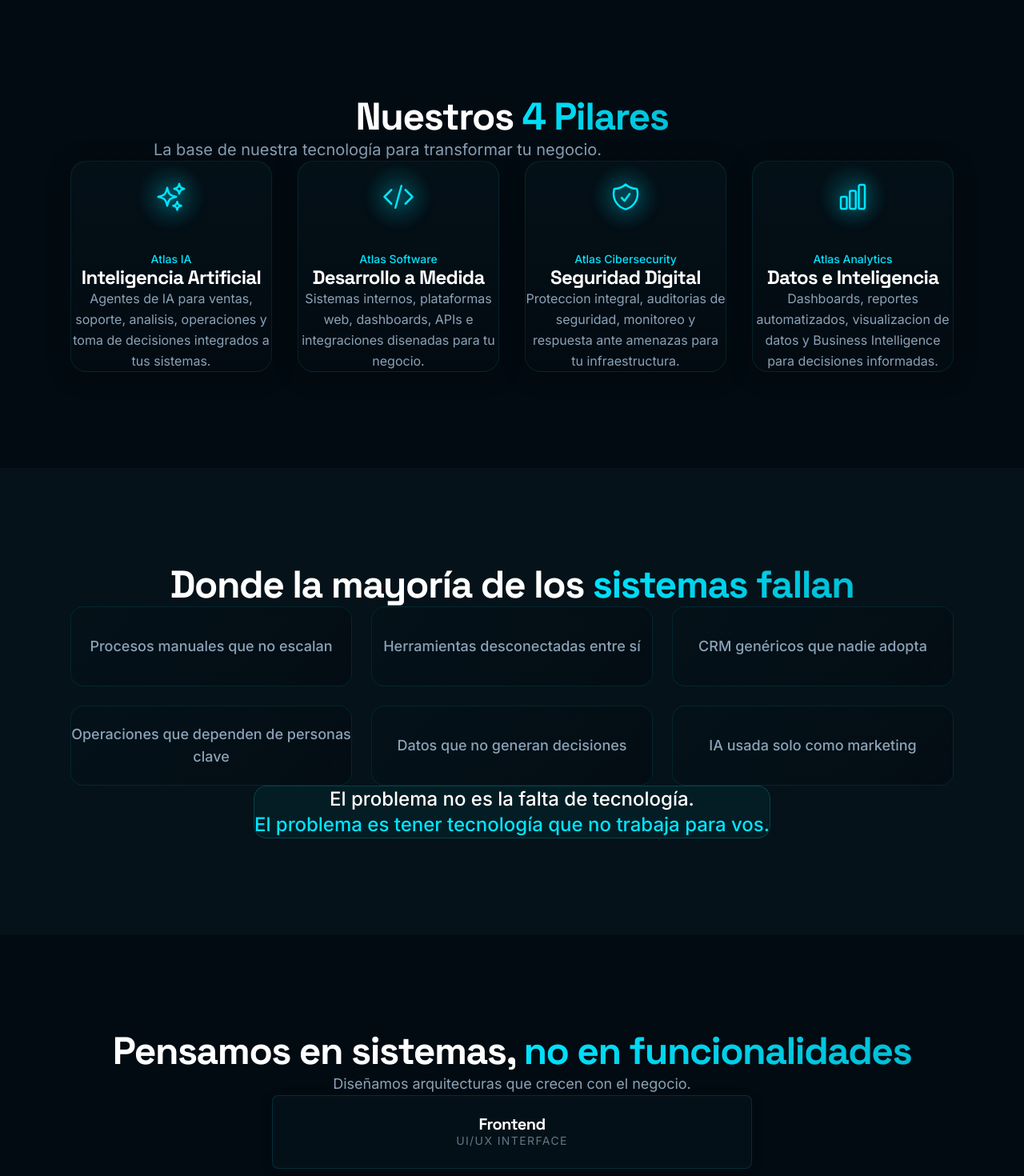
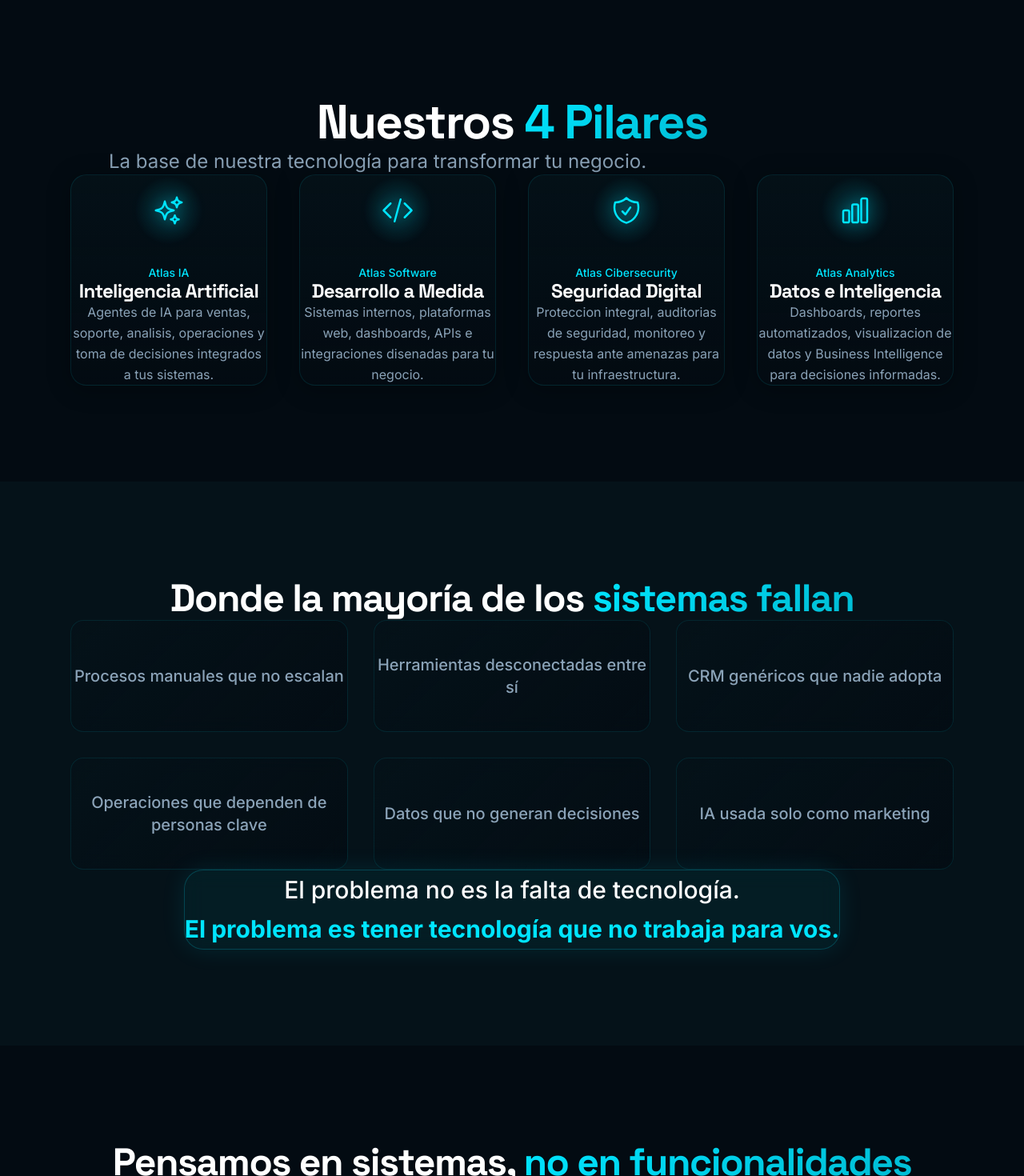
Before and after one commit to MartinPuli/atlasLanding, a Next.js app: page / in a window 1280 px wide. Shown: the part 800-2270 px from the top of the page at 80% size. Built offline with nearby package versions, Linux system fonts and the light colour scheme.

Commit message:
Enhance layout with increased padding, strict centering, and new background implementation

```diff
--- a/src/app/page.tsx
+++ b/src/app/page.tsx
@@ -349,7 +349,7 @@ export default function Home() {
           />
         </div>
 
-        {/* Hero Section (Remains unchanged, has its own background) */}
+        {/* Hero Section (Remains unchanged) */}
         <section className="relative min-h-screen flex flex-col items-center justify-center overflow-hidden px-4 pt-20 z-10">
           <HeroBackground />
           <div className="relative z-10 text-center max-w-5xl mx-auto flex flex-col items-center">
@@ -364,35 +364,35 @@ export default function Home() {
                 priority
               />
             </div>
-            <h1 className={`text-4xl sm:text-5xl md:text-6xl lg:text-7xl font-bold text-white mb-6 leading-[1.1] tracking-tight ${mounted ? "animate-fade-in-up delay-1" : "opacity-0"}`}>
+            <h1 className={`text-4xl sm:text-5xl md:text-6xl lg:text-7xl font-bold text-white mb-8 leading-[1.1] tracking-tight ${mounted ? "animate-fade-in-up delay-1" : "opacity-0"}`}>
               Innovating Data & Technology
               <br />
-              <span className="font-light text-[var(--foreground-muted)] block mt-2 md:mt-4">For Real-World Decisions</span>
+              <span className="font-light text-[var(--foreground-muted)] block mt-4 md:mt-6">For Real-World Decisions</span>
             </h1>
-            <p className={`text-lg md:text-xl text-[var(--foreground-muted)] mb-10 max-w-2xl mx-auto leading-relaxed ${mounted ? "animate-fade-in-up delay-2" : "opacity-0"}`}>
+            <p className={`text-lg md:text-xl text-[var(--foreground-muted)] mb-12 max-w-2xl mx-auto leading-relaxed ${mounted ? "animate-fade-in-up delay-2" : "opacity-0"}`}>
               Build, analyze and scale with a data-first infrastructure.
             </p>
             <div className={`${mounted ? "animate-fade-in-up delay-3" : "opacity-0"}`}>
-              <a href="mailto:atlasonecontact@gmail.com?subject=Iniciar%20proyecto%20-%20Atlas%20One" target="_blank" rel="noopener noreferrer" className="btn-primary text-base md:text-lg px-12 py-4 shadow-[0_0_40px_rgba(0,229,255,0.3)] hover:shadow-[0_0_60px_rgba(0,229,255,0.5)]">
+              <a href="mailto:atlasonecontact@gmail.com?subject=Iniciar%20proyecto%20-%20Atlas%20One" className="btn-primary text-lg md:text-xl px-14 py-5 shadow-[0_0_40px_rgba(0,229,255,0.3)] hover:shadow-[0_0_60px_rgba(0,229,255,0.5)]">
                 Get Started
               </a>
             </div>
           </div>
         </section>
 
-        {/* Pillars Section - CENTERED & FOCUSED */}
-        <Section id="pilares">
+        {/* Pillars Section - INCREASED PADDING */}
+        <Section id="pilares" className="py-24 md:py-32">
           <div className="container relative z-10">
-            <div className="text-center mb-16">
-              <h2 className="text-3xl md:text-5xl font-bold text-white mb-6">
+            <div className="text-center mb-20">
+              <h2 className="text-4xl md:text-6xl font-bold text-white mb-6">
                 Nuestros <span className="gradient-text">4 Pilares</span>
               </h2>
-              <p className="text-xl text-[var(--foreground-muted)] max-w-3xl mx-auto">
+              <p className="text-xl md:text-2xl text-[var(--foreground-muted)] max-w-3xl mx-auto">
                 La base de nuestra tecnología para transformar tu negocio.
               </p>
             </div>
 
-            <div className="grid sm:grid-cols-2 lg:grid-cols-4 gap-6 md:gap-8">
+            <div className="grid sm:grid-cols-2 lg:grid-cols-4 gap-8 md:gap-10">
               {pillars.map((pillar, index) => (
                 <PillarCard key={pillar.id} pillar={pillar} index={index} />
               ))}
@@ -400,14 +400,14 @@ export default function Home() {
           </div>
         </Section>
 
-        {/* SECTION 1: PROBLEMS WE SOLVE - CENTERED */}
-        <Section id="problems" dark>
+        {/* SECTION 1: PROBLEMS WE SOLVE - CENTERED & SPACIOUS */}
+        <Section id="problems" dark className="py-24 md:py-32">
           <div className="container relative z-10 flex flex-col items-center text-center">
-            <h2 className="text-3xl md:text-5xl font-bold text-white mb-10 leading-tight">
+            <h2 className="text-3xl md:text-5xl font-bold text-white mb-16 leading-tight max-w-4xl">
               Donde la mayoría de los <span className="gradient-text">sistemas fallan</span>
             </h2>
 
-            <div className="grid md:grid-cols-2 lg:grid-cols-3 gap-6 mb-12 max-w-6xl mx-auto">
+            <div className="grid md:grid-cols-2 lg:grid-cols-3 gap-8 mb-16 max-w-6xl mx-auto w-full">
               {[
                 "Procesos manuales que no escalan",
                 "Herramientas desconectadas entre sí",
@@ -416,32 +416,32 @@ export default function Home() {
                 "Datos que no generan decisiones",
                 "IA usada solo como marketing"
               ].map((item, i) => (
-                <div key={i} className="glass-card p-6 flex items-center justify-center min-h-[100px]">
-                  <p className="text-lg text-[var(--foreground-muted)] font-medium">{item}</p>
+                <div key={i} className="glass-card p-8 flex items-center justify-center min-h-[140px] hover:scale-105 transition-transform duration-300">
+                  <p className="text-xl text-[var(--foreground-muted)] font-medium">{item}</p>
                 </div>
               ))}
             </div>
 
-            <div className="p-8 border border-[var(--accent-primary)]/20 bg-[var(--accent-primary)]/5 rounded-2xl max-w-3xl mx-auto backdrop-blur-sm">
-              <p className="text-2xl text-white font-medium">
+            <div className="p-10 border border-[var(--accent-primary)]/20 bg-[var(--accent-primary)]/5 rounded-3xl max-w-4xl mx-auto backdrop-blur-md shadow-[0_0_30px_rgba(0,229,255,0.1)]">
+              <p className="text-2xl md:text-3xl text-white font-medium leading-relaxed">
                 El problema no es la falta de tecnología.<br />
-                <span className="text-[var(--accent-primary)] mt-2 block">El problema es tener tecnología que no trabaja para vos.</span>
+                <span className="text-[var(--accent-primary)] mt-4 block font-bold">El problema es tener tecnología que no trabaja para vos.</span>
               </p>
             </div>
           </div>
         </Section>
 
         {/* SECTION 2: SYSTEM ARCHITECTURE - CENTERED */}
-        <Section id="architecture">
+        <Section id="architecture" className="py-24 md:py-32">
           <div className="container relative z-10 text-center">
-            <div className="mb-16">
-              <h2 className="text-3xl md:text-5xl font-bold text-white mb-4">
+            <div className="mb-20">
+              <h2 className="text-3xl md:text-5xl font-bold text-white mb-6">
                 Pensamos en sistemas, <span className="gradient-text">no en funcionalidades</span>
               </h2>
-              <p className="text-[var(--foreground-muted)] text-lg">Diseñamos arquitecturas que crecen con el negocio.</p>
+              <p className="text-xl text-[var(--foreground-muted)] max-w-2xl mx-auto">Diseñamos arquitecturas que crecen con el negocio.</p>
             </div>
 
-            <div className="arch-stack max-w-2xl mx-auto">
+            <div className="arch-stack max-w-2xl mx-auto space-y-4">
               {[
                 { name: "Integraciones", sub: "APIs & External Systems" },
                 { name: "Inteligencia Artificial", sub: "Agents & Models" },
@@ -450,9 +450,9 @@ export default function Home() {
                 { name: "Backend", sub: "Logic & Security" },
                 { name: "Frontend", sub: "UI/UX Interface" }
               ].map((layer, i) => (
-                <div key={i} className="arch-layer group cursor-default">
-                  <h3 className="text-xl text-white font-bold group-hover:text-[var(--accent-primary)] transition-colors">{layer.name}</h3>
-                  <p className="text-sm text-[var(--foreground-muted)] uppercase tracking-widest mt-1 opacity-70">{layer.sub}</p>
+                <div key={i} className="arch-layer group cursor-default p-6 md:p-8">
+                  <h3 className="text-2xl text-white font-bold group-hover:text-[var(--accent-primary)] transition-colors">{layer.name}</h3>
+                  <p className="text-sm md:text-base text-[var(--foreground-muted)] uppercase tracking-widest mt-2 opacity-70">{layer.sub}</p>
                 </div>
               ))}
             </div>
@@ -460,15 +460,16 @@ export default function Home() {
         </Section>
 
         {/* SECTION 3: USE CASES - CENTERED */}
-        <Section id="use-cases" dark>
+        <Section id="use-cases" dark className="py-24 md:py-32">
           <div className="container relative z-10 text-center">
-            <div className="mb-16">
-              <h2 className="text-3xl md:text-5xl font-bold text-white">
+            <div className="mb-20">
+              <h2 className="text-3xl md:text-5xl font-bold text-white mb-6">
                 Casos de <span className="gradient-text">Uso Real</span>
               </h2>
+              <p className="text-xl text-[var(--foreground-muted)] max-w-3xl mx-auto">Soluciones concretas para problemas reales.</p>
             </div>
 
-            <div className="grid md:grid-cols-2 lg:grid-cols-3 gap-8">
+            <div className="grid md:grid-cols-2 lg:grid-cols-3 gap-8 md:gap-10">
               {[
                 {
                   title: "Unificar ventas, soporte y operaciones",
@@ -486,13 +487,13 @@ export default function Home() {
                   bullets: ["Decisiones más rápidas", "Escalabilidad", "Inteligencia aplicada"]
                 }
               ].map((card, i) => (
-                <div key={i} className="usp-card text-left">
-                  <h3 className="text-2xl font-bold text-white mb-4 leading-snug">{card.title}</h3>
-                  <p className="text-[var(--foreground-muted)] mb-6 text-lg">{card.desc}</p>
-                  <ul className="space-y-2">
+                <div key={i} className="usp-card text-center flex flex-col items-center p-8 md:p-10">
+                  <h3 className="text-2xl md:text-3xl font-bold text-white mb-4 leading-snug">{card.title}</h3>
+                  <p className="text-[var(--foreground-muted)] mb-8 text-lg">{card.desc}</p>
+                  <ul className="space-y-3 w-full text-left bg-white/5 p-6 rounded-xl">
                     {card.bullets.map((b, j) => (
-                      <li key={j} className="flex items-center gap-2 text-sm font-medium text-[var(--accent-secondary)]">
-                        <span className="w-1.5 h-1.5 rounded-full bg-[var(--accent-secondary)]" /> {b}
+                      <li key={j} className="flex items-center gap-3 text-base font-medium text-[var(--accent-secondary)]">
+                        <span className="w-2 h-2 rounded-full bg-[var(--accent-secondary)] shrink-0" /> {b}
                       </li>
                     ))}
                   </ul>
@@ -503,25 +504,25 @@ export default function Home() {
         </Section>
 
         {/* SECTION 4: SCALABILITY JOURNEY - CENTERED */}
-        <Section id="timeline">
+        <Section id="timeline" className="py-24 md:py-32">
           <div className="container relative z-10 text-center">
-            <div className="mb-16">
-              <p className="text-2xl text-white font-medium max-w-3xl mx-auto">
+            <div className="mb-24">
+              <p className="text-2xl md:text-3xl text-white font-medium max-w-4xl mx-auto leading-relaxed">
                 "El sistema que construimos hoy no es el que vas a usar mañana.
-                <span className="block text-[var(--foreground-muted)] mt-2">Y eso está bien. Lo diseñamos para evolucionar."</span>
+                <span className="block text-[var(--foreground-muted)] mt-4">Y eso está bien. Lo diseñamos para evolucionar."</span>
               </p>
             </div>
 
-            <div className="timeline-track grid grid-cols-1 md:grid-cols-4 gap-8">
+            <div className="timeline-track grid grid-cols-1 md:grid-cols-4 gap-12">
               {[
                 { title: "Sistema Base", desc: "Digitalización core" },
                 { title: "Automatización", desc: "Eficiencia operativa" },
                 { title: "Inteligencia Artificial", desc: "Capacidades cognitivas" },
                 { title: "Optimización Continua", desc: "Escala infinita" }
               ].map((stage, i) => (
-                <div key={i} className="timeline-node flex flex-col items-center">
-                  <h4 className="text-white font-bold text-xl mb-2">{stage.title}</h4>
-                  <p className="text-[var(--foreground-muted)]">{stage.desc}</p>
+                <div key={i} className="timeline-node flex flex-col items-center px-4">
+                  <h4 className="text-white font-bold text-2xl mb-3">{stage.title}</h4>
+                  <p className="text-[var(--foreground-muted)] text-lg">{stage.desc}</p>
                 </div>
               ))}
             </div>
@@ -529,32 +530,32 @@ export default function Home() {
         </Section>
 
         {/* SECTION 5: PHILOSOPHY */}
-        <Section id="philosophy" dark>
-          <div className="container relative z-10 flex flex-col items-center justify-center text-center py-20">
-            <h2 className="text-4xl md:text-6xl font-bold text-white mb-8 leading-tight">
+        <Section id="philosophy" dark className="py-32 md:py-40">
+          <div className="container relative z-10 flex flex-col items-center justify-center text-center">
+            <h2 className="text-4xl md:text-7xl font-bold text-white mb-12 leading-tight max-w-5xl">
               La tecnología no debería complicar.<br />
-              <span className="opacity-50">Debería desaparecer y dejar que el negocio fluya.</span>
+              <span className="opacity-40 block mt-4">Debería desaparecer y dejar que el negocio fluye.</span>
             </h2>
-            <p className="text-xl text-[var(--accent-primary)] font-medium">
+            <p className="text-2xl text-[var(--accent-primary)] font-medium">
               En Atlas One, la tecnología es un medio, no un fin.
             </p>
           </div>
         </Section>
 
         {/* FINAL CTA SECTION */}
-        <Section id="contacto">
+        <Section id="contacto" className="py-24 md:py-32">
           <div className="container relative z-10">
-            <div className="text-center max-w-3xl mx-auto">
-              <h2 className="text-3xl md:text-5xl font-bold text-white mb-6">
+            <div className="text-center max-w-4xl mx-auto">
+              <h2 className="text-4xl md:text-6xl font-bold text-white mb-8">
                 ¿Qué sistema podríamos <span className="gradient-text">construir juntos</span>?
               </h2>
-              <p className="text-lg md:text-xl text-[var(--foreground-muted)] mb-3">
+              <p className="text-xl md:text-2xl text-[var(--foreground-muted)] mb-4">
                 Contanos tu idea, problema o proceso.
               </p>
-              <p className="text-lg md:text-xl text-[var(--foreground-muted)] mb-10">
+              <p className="text-xl md:text-2xl text-[var(--foreground-muted)] mb-12">
                 Nosotros lo convertimos en software.
               </p>
-              <a href="mailto:atlasonecontact@gmail.com?subject=Iniciar%20proyecto%20-%20Atlas%20One" target="_blank" rel="noopener noreferrer" className="btn-primary text-base md:text-lg px-10 py-4">
+              <a href="mailto:atlasonecontact@gmail.com?subject=Iniciar%20proyecto%20-%20Atlas%20One" target="_blank" rel="noopener noreferrer" className="btn-primary text-xl px-12 py-5 shadow-2xl hover:scale-105 transition-transform duration-300 inline-block">
                 Iniciar proyecto con Atlas One
               </a>
             </div>
```
Also changed, not shown: public/atlas-bg.jpeg (added).
